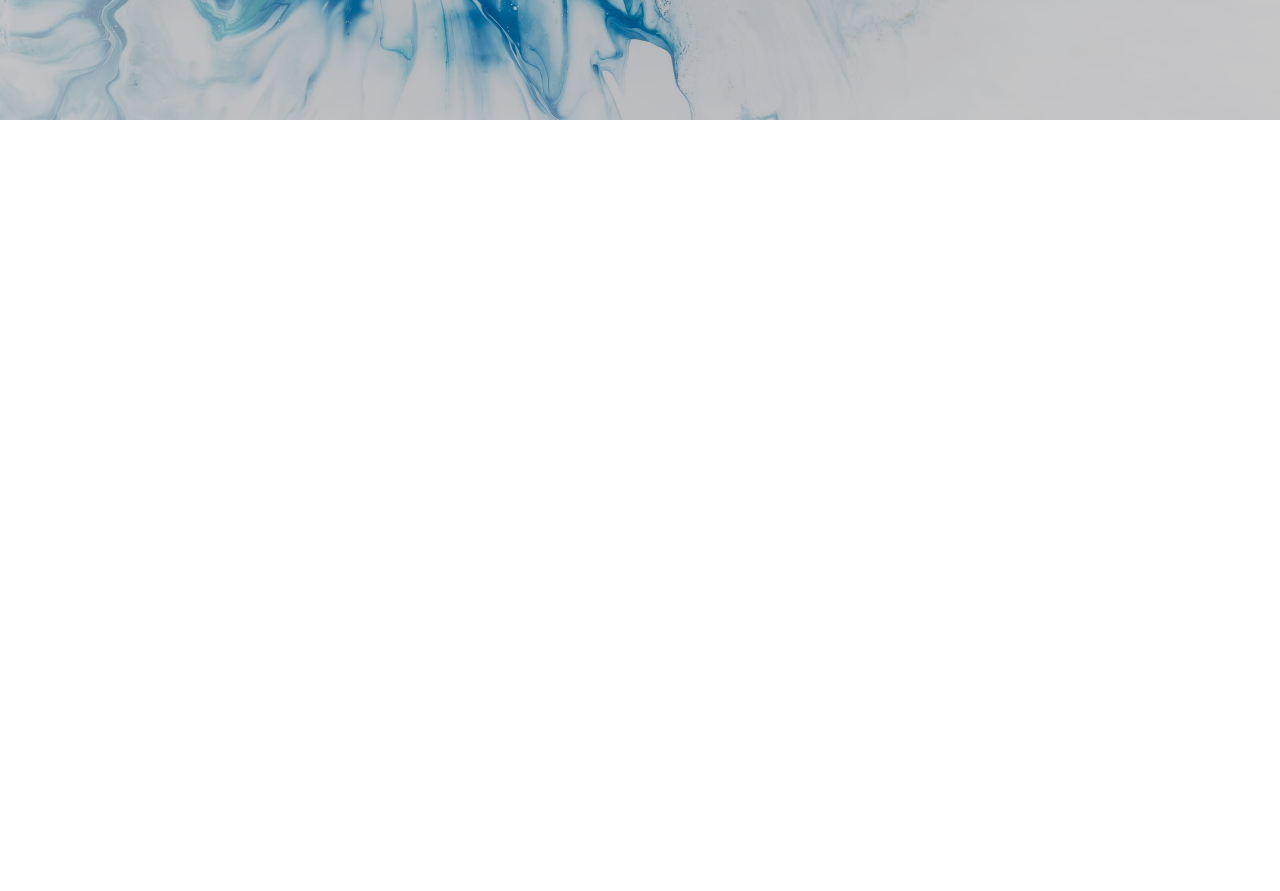
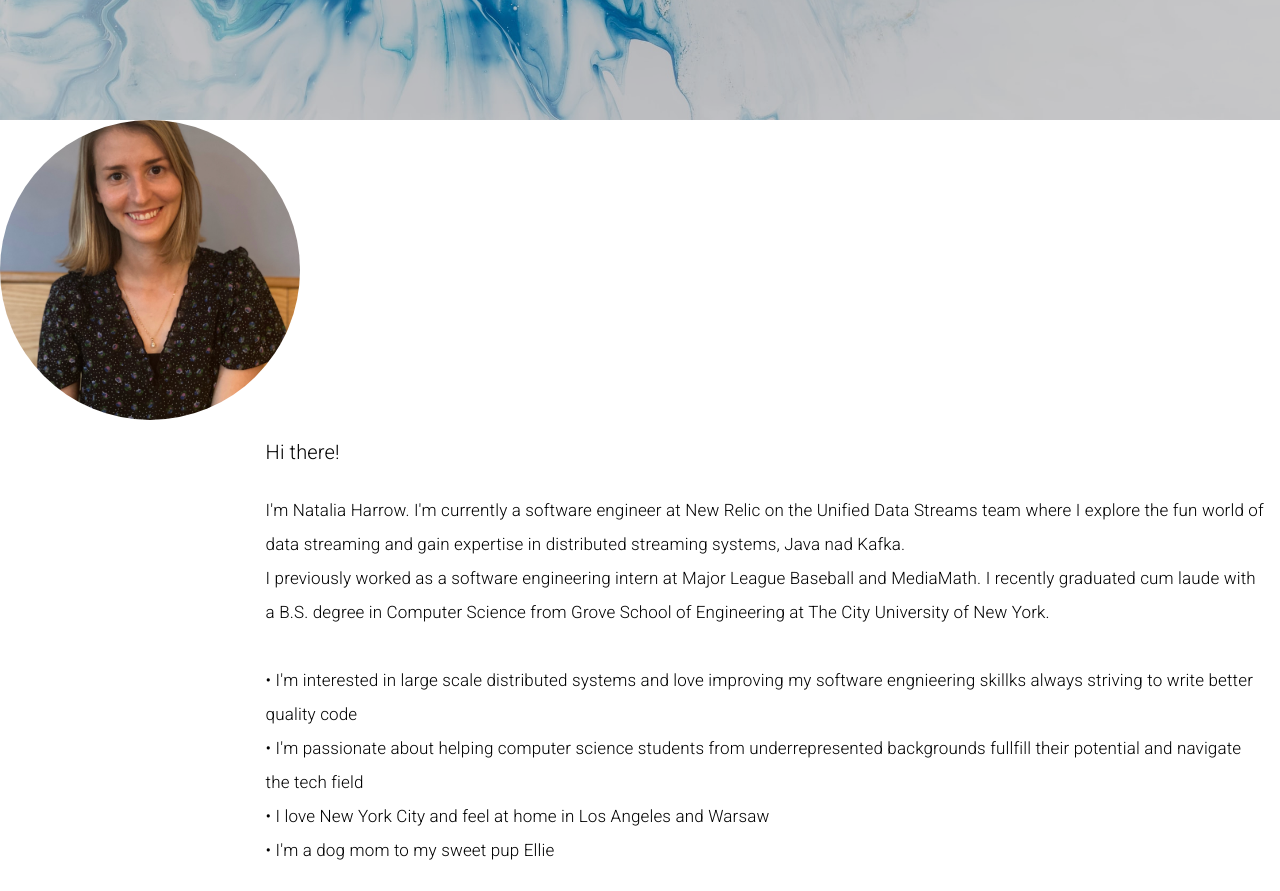
Before and after one commit to nataliaharrow/nataliaharrow, a React (Create React App) app in the folder client/: page / in a window 1280 px wide. Shown: the part 680-1571 px from the top of the page. Before the commit the page ends 800 px from the top, so only its background shows below. Built offline with nearby package versions, Linux system fonts and the light colour scheme.

Commit message:
Added About component

```diff
--- a/client/package.json
+++ b/client/package.json
@@ -3,6 +3,7 @@
   "version": "0.1.0",
   "private": true,
   "dependencies": {
+    "@fontsource/roboto": "^4.5.1",
     "@material-ui/core": "^4.12.3",
     "@testing-library/jest-dom": "^5.16.0",
     "@testing-library/react": "^11.2.7",
--- a/client/src/App.js
+++ b/client/src/App.js
@@ -1,5 +1,6 @@
 import React from 'react';
 import Welcome from './components/Welcome';
+import About from './components/About';
 import { Grid } from '@material-ui/core';
 
 function App() {
@@ -9,6 +10,9 @@ function App() {
         <Grid container >
           <Welcome></Welcome>
         </Grid>
+        <Grid>
+          <About></About>
+        </Grid>
     </div>
 
   )
--- /dev/null
+++ b/client/src/components/About.js
@@ -0,0 +1,74 @@
+import React from 'react';
+import { makeStyles } from '@material-ui/core/styles';
+import CardContent from '@material-ui/core/CardContent';
+import CardMedia from '@material-ui/core/CardMedia';
+import Typography from '@material-ui/core/Typography';
+import image from '../photo3.jpg';
+import { Box } from '@material-ui/core';
+import '@fontsource/roboto/300.css';
+
+const useStyles = makeStyles((theme) => ({
+    main: {
+        minWidth:100,
+        minHeight:100
+    },
+    root: {
+        display: 'flex',
+        border: "none",
+        boxShadow: "none",
+    },
+    details: {
+        display: 'flex',
+        flexDirection: 'column',
+    },
+    photo: {
+        height: 300,
+        width: 300,
+        alignSelf:"center",
+        borderRadius:"50%",
+    },
+    title : {
+        marginLeft:"20%",
+        // marginTop:"3%",
+        fontFamily: "Roboto",
+    },
+    text: {
+        maxWidth:1000,
+        marginLeft:"20%",
+        marginTop:"2%",
+        fontFamily: "Roboto",
+        fontSize:17,
+        lineHeight:2
+    }
+}));
+
+export default function About() {
+  const classes = useStyles();
+  const bull = <span className={classes.bullet}>•</span>;
+
+  return (
+      <Box width={1} height={1}>
+        <Box width={1} height={1}>
+            <CardMedia
+                className={classes.photo}
+                image={image}
+            />
+        <div className={classes.details}>
+            <CardContent className={classes.content}>
+            <Typography component="h6" variant="h6" className={classes.title}>
+                Hi there!
+            </Typography>
+            <Typography variant="body1" className={classes.text}>
+            I'm Natalia Harrow. I'm currently a software engineer at New Relic on the Unified Data Streams team where I explore the fun world of data streaming and gain expertise in distributed streaming systems, Java nad Kafka. <br/>
+                            I previously worked as a software engineering intern at Major League Baseball and MediaMath. I recently graduated cum laude with a B.S. degree in Computer Science from Grove School of Engineering at The City University of New York. <br/> <br/>
+                            {bull} I'm interested in large scale distributed systems and love improving my software engnieering skillks always striving to write better quality code <br/>
+                            {bull} I'm passionate about helping computer science students from underrepresented backgrounds fullfill their potential and navigate the tech field <br/>
+                            {bull} I love New York City and feel at home in Los Angeles and Warsaw <br/>
+                            {bull} I'm a dog mom to my sweet pup Ellie <br/>
+            </Typography>
+            </CardContent>
+        </div>
+        </Box>
+      </Box>
+  );
+}
```
Also changed, not shown: client/src/photo3.jpg (added), 1 other file (tests, documents, lock files or other folders).
